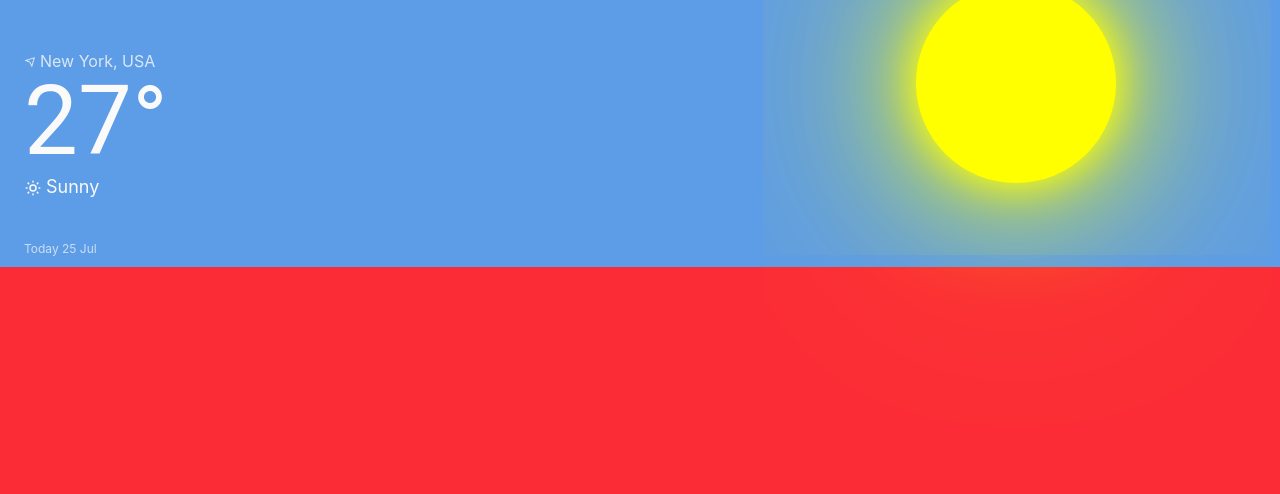
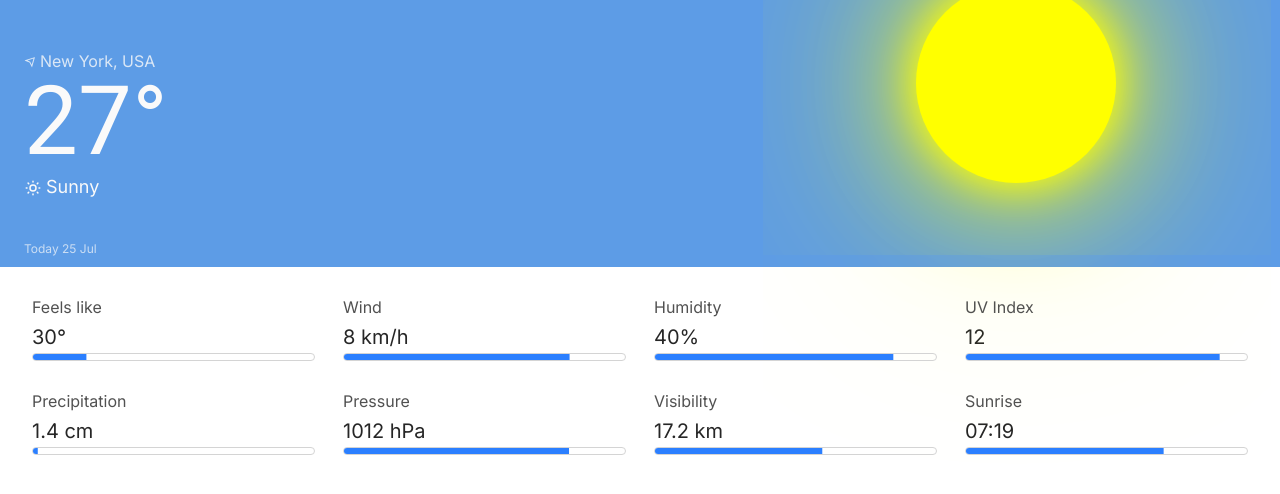
Before and after one commit to defrostedjpg/react-weather-app, a React (Vite) app: page / in a window 1280 px wide. Shown: the top 494 px of the page. Built offline with nearby package versions, Linux system fonts and the light colour scheme.

Commit message:
add extra info

```diff
--- a/package.json
+++ b/package.json
@@ -10,10 +10,13 @@
     "preview": "vite preview"
   },
   "dependencies": {
+    "@number-flow/react": "^0.5.10",
+    "@radix-ui/react-progress": "^1.1.7",
     "@tailwindcss/vite": "^4.1.11",
     "class-variance-authority": "^0.7.1",
     "clsx": "^2.1.1",
     "lucide-react": "^0.525.0",
+    "number-flow": "^0.5.8",
     "react": "^19.1.0",
     "react-dom": "^19.1.0",
     "tailwind-merge": "^3.3.1",
--- a/src/App.css
+++ b/src/App.css
@@ -1,6 +1,5 @@
 @import "tailwindcss";
 @import "tw-animate-css";
-@import url('https://fonts.googleapis.com/css2?family=Inter:ital,opsz,wght@0,14..32,100..900;1,14..32,100..900&display=swap');
 
 @custom-variant dark (&:is(.dark *));
 
--- a/src/App.jsx
+++ b/src/App.jsx
@@ -1,10 +1,37 @@
-import './App.css'
+import "./index.css";
+import "./App.css";
+import { Progress } from "@/components/ui/progress";
+import { useState, useEffect } from "react";
+import NumberFlow from "@number-flow/react";
 
 function App() {
 
+  function ExtraData({ title, value }) {
+    const [progress, setProgress] = useState(0);
+
+    useEffect(() => {
+      setTimeout(() => {
+        setProgress(Math.random() * 100);
+      }, 100)
+    }, [])
+
+    return (
+      <div className="bg-neutral-0 h-2/3 rounded-3xl text-neutral-800">
+        <div className="text-start">
+          <h1 className="text-md mb-1 opacity-80">{title}</h1>
+          <h1 className="mb-0.5 text-xl">{value}</h1>
+          <Progress
+            value={progress}
+            className="w-80% [&>div]:bg-[var(--progress-bar)]"
+          />
+        </div>
+      </div>
+    )
+  }
+
   return (
     <>
-      <div className="h-screen w-full text-neutral-50 font-inter">
+      <div className="overflow-hidden h-screen w-full text-neutral-50 font-inter">
         <div className="flex flex-row bg-[#5d9ce6] h-1/3 w-full">
           <div className="h-full w-full flex flex-col items-start justify-center px-6 gap-10 pt-10">
             <div>
@@ -43,9 +70,9 @@ function App() {
                   <path
                     d="M12 3V4M12 20V21M4 12H3M6.31412 6.31412L5.5 5.5M17.6859 6.31412L18.5 5.5M6.31412 17.69L5.5 18.5001M17.6859 17.69L18.5 18.5001M21 12H20M16 12C16 14.2091 14.2091 16 12 16C9.79086 16 8 14.2091 8 12C8 9.79086 9.79086 8 12 8C14.2091 8 16 9.79086 16 12Z"
                     stroke="#fafafa"
-                    stroke-width="2"
-                    stroke-linecap="round"
-                    stroke-linejoin="round"
+                    strokeWidth="2"
+                    strokeLinecap="round"
+                    strokeLinejoin="round"
                   />
                 </svg>
                 <p className="text-neutral-50 self-center text-lg">Sunny</p>
@@ -56,14 +83,23 @@ function App() {
           </div>
 
           <div className="w-full h-full flex items-center justify-center">
-            <div class="sun"></div>
+            <div className="sun"></div>
           </div>
         </div>
 
-        <div className="bg-red-500 h-2/3 w-full"></div>
+        <div className="grid grid-cols-3 px-8 py-7 gap-7 sm:grid-cols-4">
+          <ExtraData title="Feels like" value="30°" />
+          <ExtraData title="Wind" value="8 km/h" />
+          <ExtraData title="Humidity" value="40%" />
+          <ExtraData title="UV Index" value="12" />
+          <ExtraData title="Precipitation" value="1.4 cm" />
+          <ExtraData title="Pressure" value="1012 hPa" />
+          <ExtraData title="Visibility" value="17.2 km" />
+          <ExtraData title="Sunrise" value="07:19" />
+        </div>
       </div>
     </>
   );
 }
 
-export default App
+export default App;
--- /dev/null
+++ b/src/components/ui/progress.jsx
@@ -0,0 +1,29 @@
+import * as React from "react"
+import * as ProgressPrimitive from "@radix-ui/react-progress"
+
+import { cn } from "@/lib/utils"
+
+function Progress({
+  className,
+  value,
+  ...props
+}) {
+  return (
+    <ProgressPrimitive.Root
+      data-slot="progress"
+      className={cn(
+        "bg-none border-1 border-neutral-300 relative h-2 w-full overflow-hidden rounded-full",
+        className
+      )}
+      {...props}
+    >
+      <ProgressPrimitive.Indicator
+        data-slot="progress-indicator"
+        className="bg-primary h-full w-full flex-1 transition-all bg-[#2b7fff]"
+        style={{ transform: `translateX(-${100 - (value || 0)}%)` }}
+      />
+    </ProgressPrimitive.Root>
+  );
+}
+
+export { Progress }
--- a/src/index.css
+++ b/src/index.css
@@ -1,10 +1,80 @@
-@import "tailwindcss";
 @import url('https://fonts.googleapis.com/css2?family=Inter:ital,opsz,wght@0,14..32,100..900;1,14..32,100..900&display=swap');
 @import url('https://fonts.googleapis.com/css2?family=Roboto:ital,wght@0,100..900;1,100..900&display=swap');
+@import "tailwindcss";
 
 @theme {
   --font-inter: 'Inter', sans-serif;
   --font-roboto: 'Roboto', sans-serif;
+}
+
+:root {
+  --progress-bar: #2b7fff;
+  --radius: 0.65rem;
+  --background: oklch(1 0 0);
+  --foreground: oklch(0.141 0.005 285.823);
+  --card: oklch(1 0 0);
+  --card-foreground: oklch(0.141 0.005 285.823);
+  --popover: oklch(1 0 0);
+  --popover-foreground: oklch(0.141 0.005 285.823);
+  --primary: oklch(0.623 0.214 259.815);
+  --primary-foreground: oklch(0.97 0.014 254.604);
+  --secondary: oklch(0.967 0.001 286.375);
+  --secondary-foreground: oklch(0.21 0.006 285.885);
+  --muted: oklch(0.967 0.001 286.375);
+  --muted-foreground: oklch(0.552 0.016 285.938);
+  --accent: oklch(0.967 0.001 286.375);
+  --accent-foreground: oklch(0.21 0.006 285.885);
+  --destructive: oklch(0.577 0.245 27.325);
+  --border: oklch(0.92 0.004 286.32);
+  --input: oklch(0.92 0.004 286.32);
+  --ring: oklch(0.623 0.214 259.815);
+  --chart-1: oklch(0.646 0.222 41.116);
+  --chart-2: oklch(0.6 0.118 184.704);
+  --chart-3: oklch(0.398 0.07 227.392);
+  --chart-4: oklch(0.828 0.189 84.429);
+  --chart-5: oklch(0.769 0.188 70.08);
+  --sidebar: oklch(0.985 0 0);
+  --sidebar-foreground: oklch(0.141 0.005 285.823);
+  --sidebar-primary: oklch(0.623 0.214 259.815);
+  --sidebar-primary-foreground: oklch(0.97 0.014 254.604);
+  --sidebar-accent: oklch(0.967 0.001 286.375);
+  --sidebar-accent-foreground: oklch(0.21 0.006 285.885);
+  --sidebar-border: oklch(0.92 0.004 286.32);
+  --sidebar-ring: oklch(0.623 0.214 259.815);
+}
+
+.dark {
+  --background: oklch(0.141 0.005 285.823);
+  --foreground: oklch(0.985 0 0);
+  --card: oklch(0.21 0.006 285.885);
+  --card-foreground: oklch(0.985 0 0);
+  --popover: oklch(0.21 0.006 285.885);
+  --popover-foreground: oklch(0.985 0 0);
+  --primary: oklch(0.546 0.245 262.881);
+  --primary-foreground: oklch(0.379 0.146 265.522);
+  --secondary: oklch(0.274 0.006 286.033);
+  --secondary-foreground: oklch(0.985 0 0);
+  --muted: oklch(0.274 0.006 286.033);
+  --muted-foreground: oklch(0.705 0.015 286.067);
+  --accent: oklch(0.274 0.006 286.033);
+  --accent-foreground: oklch(0.985 0 0);
+  --destructive: oklch(0.704 0.191 22.216);
+  --border: oklch(1 0 0 / 10%);
+  --input: oklch(1 0 0 / 15%);
+  --ring: oklch(0.488 0.243 264.376);
+  --chart-1: oklch(0.488 0.243 264.376);
+  --chart-2: oklch(0.696 0.17 162.48);
+  --chart-3: oklch(0.769 0.188 70.08);
+  --chart-4: oklch(0.627 0.265 303.9);
+  --chart-5: oklch(0.645 0.246 16.439);
+  --sidebar: oklch(0.21 0.006 285.885);
+  --sidebar-foreground: oklch(0.985 0 0);
+  --sidebar-primary: oklch(0.546 0.245 262.881);
+  --sidebar-primary-foreground: oklch(0.379 0.146 265.522);
+  --sidebar-accent: oklch(0.274 0.006 286.033);
+  --sidebar-accent-foreground: oklch(0.985 0 0);
+  --sidebar-border: oklch(1 0 0 / 10%);
+  --sidebar-ring: oklch(0.488 0.243 264.376);
 }
 
 .sun {
```
Also changed, not shown: 2 other files (tests, documents, lock files or other folders).
